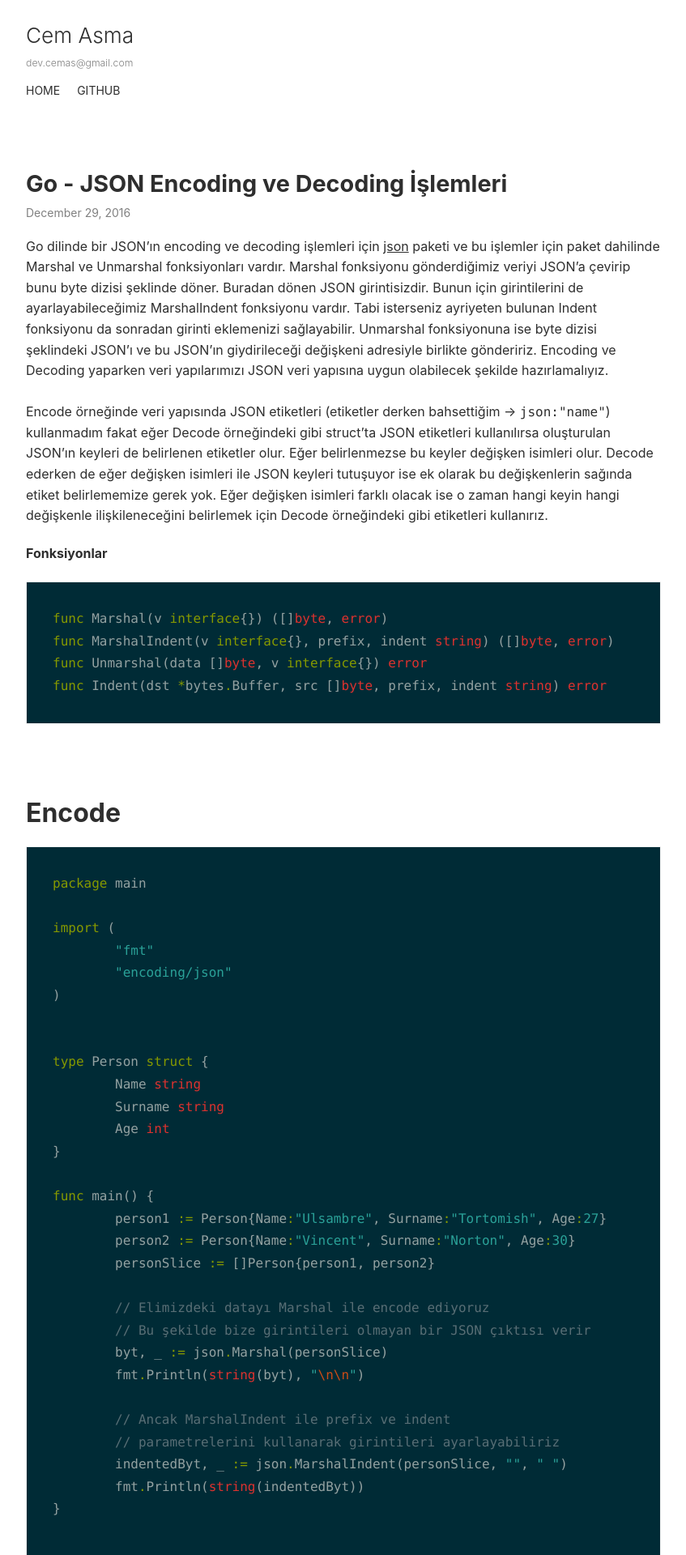
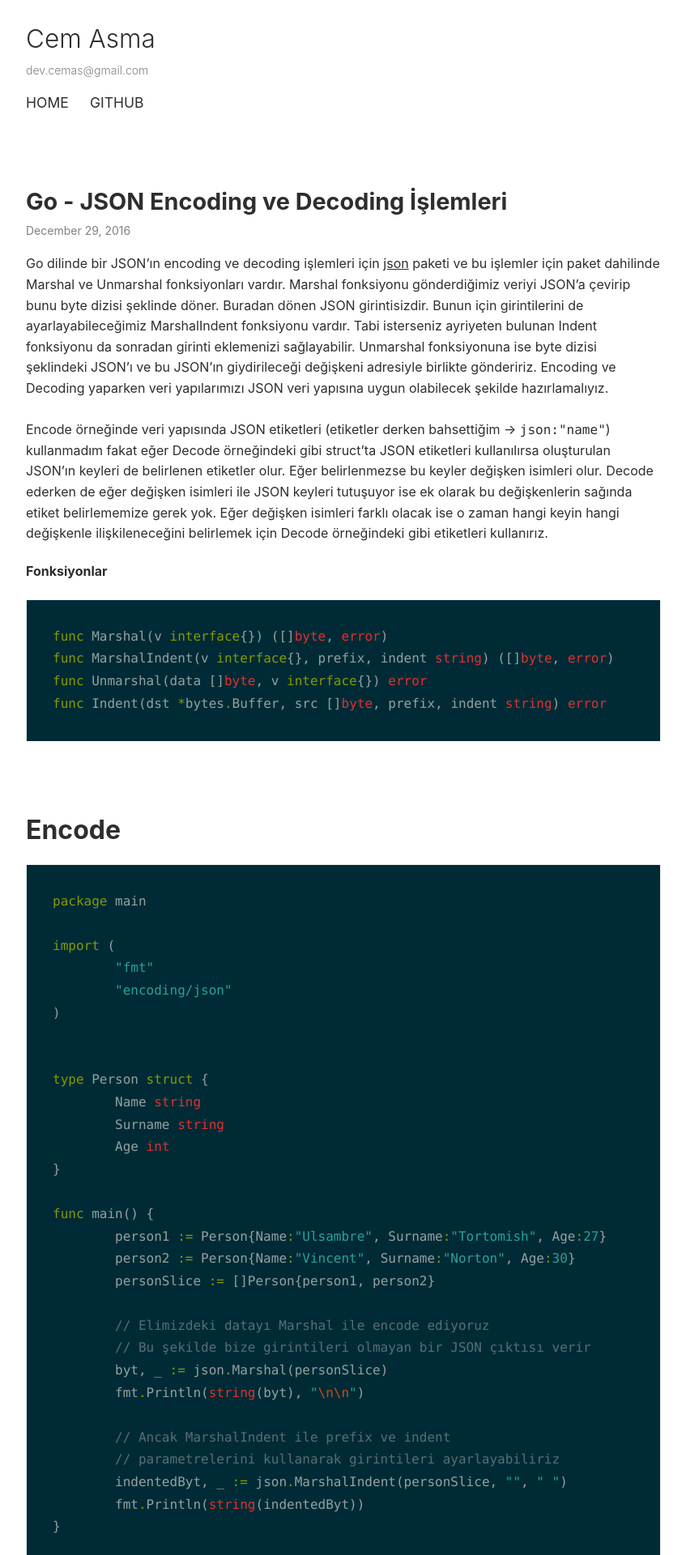
Before and after one commit to cemasma/cemasma-blog, a Jekyll site: the page built from index.html, in a window 1280 px wide. Shown: the top 1920 px of the page at 81% size, without its empty margins (216-1063 px from the left). Built offline with Jekyll 4.4.1, drawn with Linux system fonts in a browser that asks for light colours; the list of posts is cut into pages by our own code.

Commit message:
Update _global.scss

```diff
--- a/_sass/_global.scss
+++ b/_sass/_global.scss
@@ -80,7 +80,6 @@ figure {
     overflow: hidden;
     padding: 2em 0 .5em 0;
     margin-bottom: 2em;
-    text-size: 1.25em;
 }
 
 @media (min-width: 34em) {
@@ -97,7 +96,7 @@ h1 {
 .site-title {
     text-decoration: none;
     font-weight: 300;
-    font-size: 1.25em;
+    font-size: 1.5em;
 }
 
 .site-nav a {
@@ -106,6 +105,7 @@ h1 {
     padding-right: 1.5em;
     padding-bottom: 1.5em;
     text-transform: uppercase;
+    font-size: 1.25em
 }
 
 .site-nav a:hover {
@@ -116,7 +116,7 @@ h1 {
     margin: 0 0 1.5em 0;
     font-weight: 300;
     color: $gray4;
-    font-size: .875em;
+    font-size: 1em;
 }
 
 /*=======================================
```
